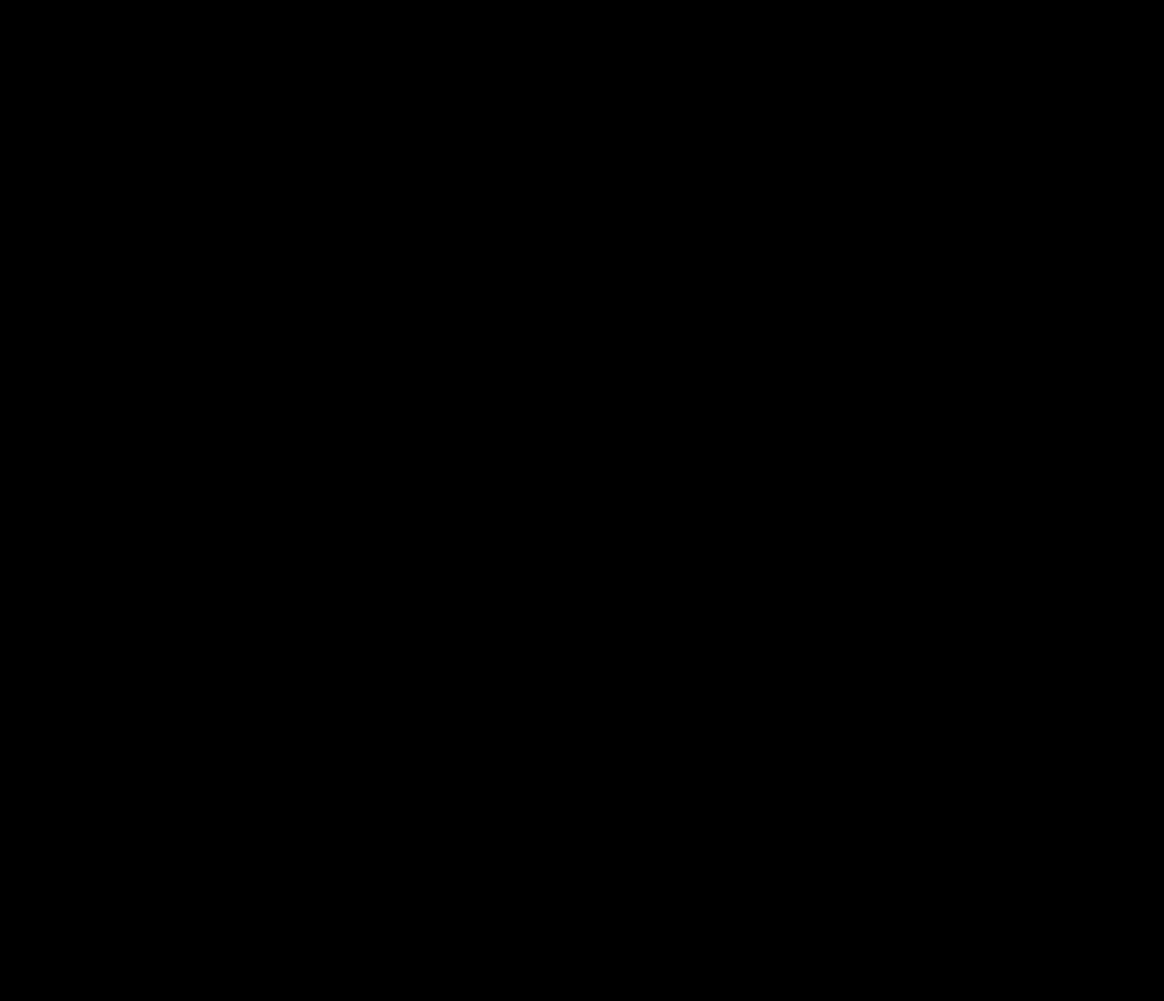
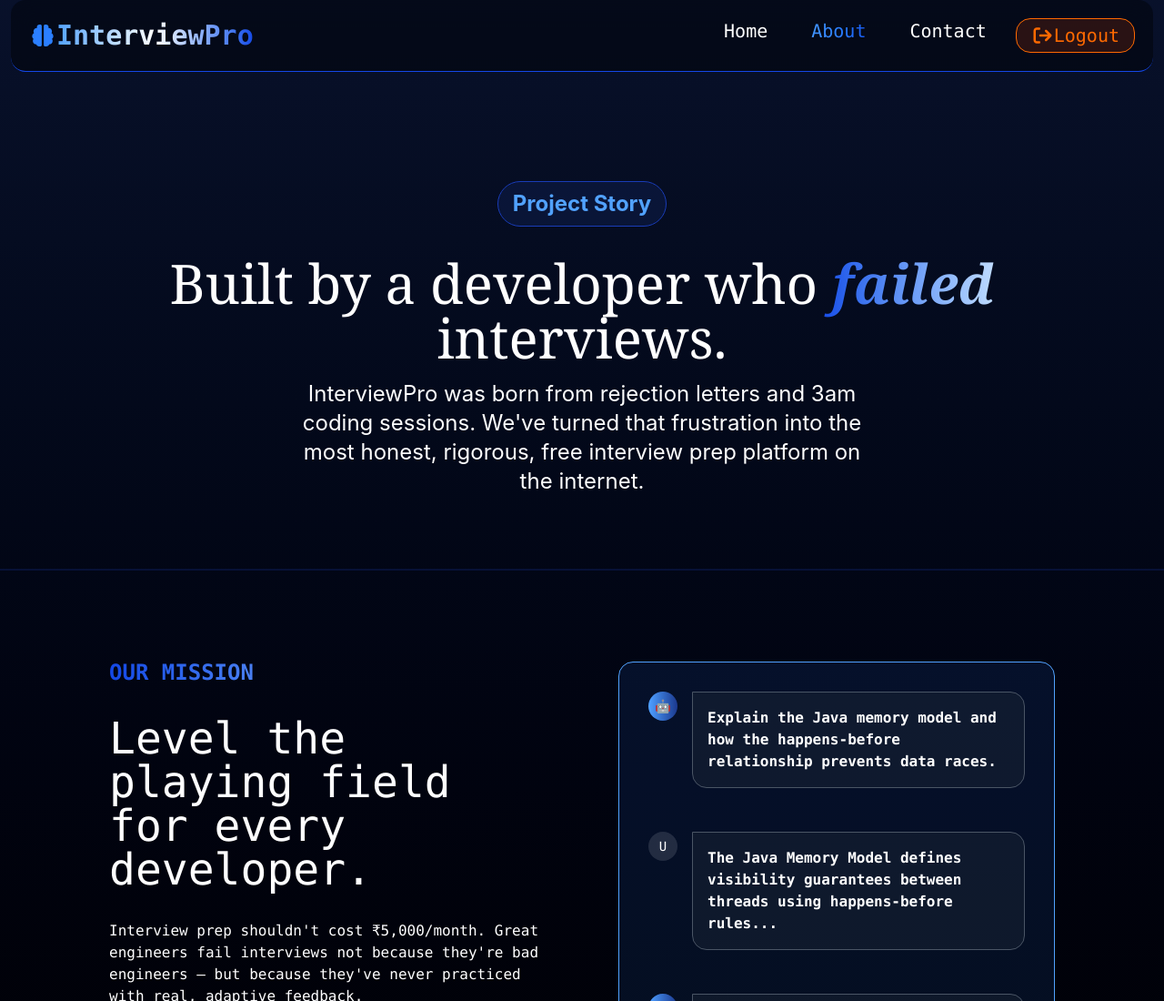
Before and after one commit to sudhanshukoli/InterviewPro, a React (Vite) app: page /about in a window 1280 px wide. Shown: the top 1100 px of the page at 91% size. Before the commit the page ends 800 px from the top, so only its background shows below. Built offline with nearby package versions, Linux system fonts and the light colour scheme; sample sign-in values are in the browser's storage.

Commit message:
developed about page

```diff
--- a/src/components/about/About.jsx
+++ b/src/components/about/About.jsx
@@ -1,11 +1,113 @@
+import { motion } from "motion/react";
+import { skillesUsed, values } from "../../data/aboutData/valuesData";
+import NavBar from "../common/NavBar";
+
 export default function About(){
+
+    const descText = "InterviewPro was born from rejection letters and 3am coding sessions. We've turned that frustration into the most honest, rigorous, free interview prep platform on the internet."
 
     return(<>
 
-        <section>
-            <h1>This is about page</h1>
-        </section>
+        <div className="bg-linear-to-b from-blue-900/30 to-black ">
+            <NavBar/>
 
+            <section className="w-full h-full pt-30 text-white flex flex-col justify-center items-center">
+                <motion.div initial={{ opacity: 0}} animate={{ opacity: 1 }} transition={{  duration: 2,  ease: "easeInOut"  }}
+                className="mb-8 text-2xl border rounded-full px-4 py-2 font-bold border-blue-800 text-blue-400 bg-blue-900/20">Project Story</motion.div>
+                <motion.h1 initial={{ opacity: 0 }} animate={{ opacity: 1 }} transition={{  duration: 1,  ease: "easeInOut"  }}
+                className="text-6xl font-serif">Built by a developer who
+                <i className="bg-linear-to-r from-blue-700 to-blue-200 bg-clip-text text-transparent font-semibold"> failed</i> <br /> interviews.</motion.h1>
+
+                <div className="text-2xl font-sans pt-4 w-162">
+                {descText.split("").map((char, index) => (
+                    <motion.span key={index} initial={{ opacity: 0 }} animate={{ opacity: 1 }} transition={{ delay: index * 0.02, duration: 0.01, }} >
+                        {char}
+                    </motion.span>
+                ))}
+                </div>
+
+                <hr className="w-full border-0 m-20 h-0.5 bg-blue-800/20" />
+
+                <section className="flex justify-center items-center text-white font-mono p-4 gap-20">
+                    <motion.div initial={{ opacity: 0}} whileInView={{ opacity: 1 }} transition={{  duration: 2,  ease: "easeInOut"  }}
+                    className="text-left flex flex-col gap-8 w-120">
+                        <p className="font-bold text-2xl bg-linear-to-r from-blue-700 to-blue-200 bg-clip-text text-transparent">OUR MISSION</p>
+                        <h1 className="text-5xl">Level the playing field for every developer.</h1>
+                        <p>Interview prep shouldn't cost ₹5,000/month. Great engineers fail interviews not because they're bad engineers
+                             — but because they've never practiced with real, adaptive feedback.</p>
+
+                        <p>We use Groq AI to simulate the sharpest interviewers in the industry — and unlike a mock-interview service,
+                             we're available at midnight, free, whenever you are.</p>
+                    </motion.div>
+
+
+                    <motion.div initial={{ x:200, opacity: 0}} whileInView={{ x:0, opacity: 1 }} transition={{  duration: 2,  ease: "easeInOut"  }}
+                                className="w-120 text-left flex flex-col gap-4 border rounded-2xl p-8 border-blue-400 text-blue-400 bg-blue-500/10">
+
+                        <div className="flex gap-4 mb-8">
+                            <div className="w-8 h-8 rounded-full items-center justify-center flex bg-linear-to-r from-blue-400 to-blue-900 shrink-0 text-sm">🤖</div>
+                            <div className="font-mono flex-1 bg-gray-800/40 border border-gray-600 rounded-2xl rounded-tl-none p-4 text-left">
+                                <p className="text-white font-semibold">Explain the Java memory model and how the happens-before relationship prevents data races.</p>
+                            </div>
+                        </div>
+
+                        <div className="flex gap-4 mb-8">
+                            <div className="w-8 h-8 rounded-full items-center justify-center flex bg-gray-500/30 shrink-0 text-sm text-white">U</div>
+                            <div className="font-mono flex-1 bg-gray-800/40 border border-gray-600 rounded-2xl rounded-tl-none p-4 text-left">
+                                <p className="text-white font-semibold">The Java Memory Model defines visibility guarantees between threads using happens-before rules...</p>
+                            </div>
+                        </div>
+
+                        <div className="flex gap-4 ">
+                            <div className="w-8 h-8 rounded-full items-center justify-center flex bg-linear-to-r from-blue-400 to-blue-900 shrink-0 text-sm">🤖</div>
+                            <div className="font-mono flex-1 bg-gray-800/40 border border-gray-600 rounded-2xl rounded-tl-none p-4 text-left">
+                                <p className="text-white font-semibold">Score 8/10 — Strong answer! Mention volatile and synchronized for full marks.</p>
+                            </div>
+                        </div>
+
+                    </motion.div>
+
+                </section>
+
+                <hr className="w-full border-0 m-20 h-0.5 bg-blue-800/20" />
+
+                {/* our values section     */}
+                <section className="flex flex-col gap-4">
+                    <p className="font-bold text-xl bg-linear-to-r from-blue-700 via-blue-400 to-blue-700 bg-clip-text text-transparent">WHAT WE BELIEVE</p>
+                    <i className="font-serif text-5xl mb-8">Our core values</i>
+
+                    <div className="grid grid-cols-3 gap-10 mb-10" >
+                        {values.map((v,i) => (
+                            <motion.div initial={{ x:-50, opacity:0 }} whileInView={{x:0, opacity:1}} whileHover={{ y: -10 }} transition={{ delay:i*0.2, duration: 0.25 }} key={i}
+                            className="flex flex-col gap-4 text-left p-4 py-6 border-l-4 rounded-2xl border-blue-400 w-100 hover:shadow-xl bg-gray-800/30 shadow-blue-900/50" >
+                                <p className="text-4xl">{v.icon}</p>
+                                <h1 className="text-2xl font-semibold ">{v.title}</h1>
+                                <p className=" text-gray-500 ">{v.text}</p>
+                            </motion.div>
+                        ))}
+                    </div>
+                </section>
+
+                <hr className="w-full border-0 m-20 h-0.5 bg-blue-800/20" />
+
+                <section className="mb-8">
+
+                    <p className="font-bold text-2xl bg-linear-to-r from-blue-700 to-blue-200 bg-clip-text text-transparent">BUILT WITH</p>
+
+                    <div className="overflow-hidden w-6xl p-10 ">
+                        <motion.div className="flex gap-4 w-max" animate={{ x: ["0%", "-50%"] }} transition={{ duration: 15, ease: "linear", repeat: Infinity, }} >
+                            {[...skillesUsed, ...skillesUsed].map((card, index) => (
+                            <div key={index} className="text-gray-400 flex px-6 py-2 items-center justify-center rounded-4xl border border-blue-950 bg-blue-900/20" >
+                                {card}
+                            </div>
+                            ))}
+                        </motion.div>
+                    </div>
+                </section>
+
+            </section>
+
+        </div>
     </>)
 
 }
--- a/src/components/common/NavBar.jsx
+++ b/src/components/common/NavBar.jsx
@@ -20,8 +20,7 @@ export default function NavBar(){
 
     <div className="sticky top-0 z-20 w-full px-3 font-mono">
 
-        <motion.div initial={{ y:50, opacity: 0}} transition={{duration: 0.6, ease: "easeInOut"}} animate={{y: 0, opacity: 1}}
-                    className="relative border-b border-blue-700 rounded-2xl bg-black/40 shadow-[0_0_60px_rgba(59, 130, 246, 0.35)] p-5 backdrop-blur-md">
+        <div className="relative border-b border-blue-700 rounded-2xl bg-black/40 shadow-[0_0_60px_rgba(59, 130, 246, 0.35)] p-5 backdrop-blur-md">
 
             <div className="flex items-center justify-between">
                 <div className="flex items-center">
@@ -59,7 +58,7 @@ export default function NavBar(){
 
             </motion.div>
 
-        </motion.div>
+        </div>
 
     </div>
 
--- /dev/null
+++ b/src/data/aboutData/valuesData.js
@@ -0,0 +1,19 @@
+export const values = [
+    { icon:"🌐", title:"Radically free",    text:"No paywalls, no trials. Every feature available to every developer, everywhere." },
+    { icon:"🧠", title:"AI that explains",  text:"We don't just grade — we teach. Every answer comes with actionable feedback." },
+    { icon:"🔒", title:"Privacy first",     text:"Your practice sessions are yours. We don't sell data or share answers." },
+    { icon:"📈", title:"Progress over perfection", text:"Improvement is the goal. Track your trajectory, not just your score." },
+];
+
+export const skillesUsed = [
+  "React",
+  "Tailwind",
+  "Java",
+  "Spring Boot",
+  "Spring Security",
+  "MySQL",
+  "Vite",
+  "Docker",
+  "Railway",
+  "Render"
+];
```
Also changed, not shown: src/components/interviewTab/InterviewChat.jsx (+7 -8 lines).
